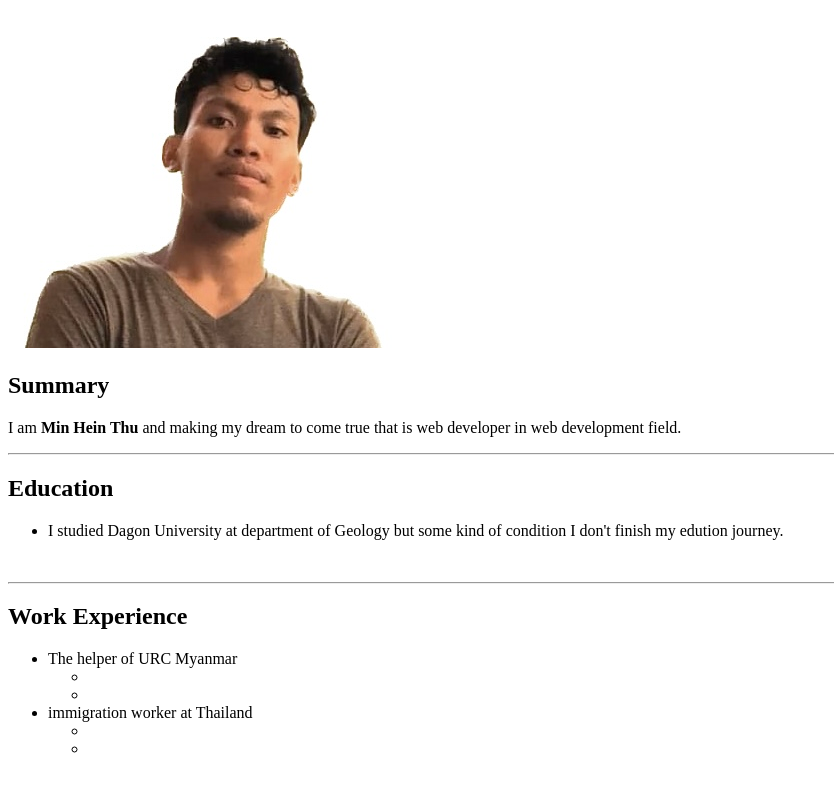
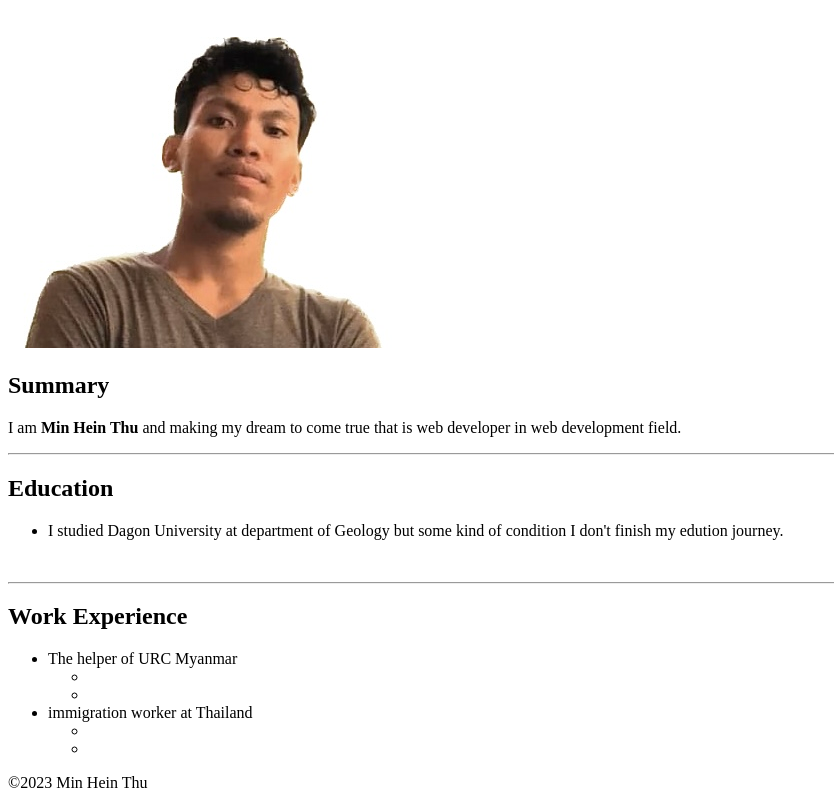
Before and after one commit to MinHeinthu/webproject-, a plain HTML site: page index.html in a window 1280 px wide. Shown: the part 61-869 px from the top of the page, without its empty margins (0-834 px from the left). Before the commit the page ends 835 px from the top, so only its background shows below. Drawn offline with Linux system fonts and the light colour scheme.

Commit message:
add footer

```diff
--- a/index.html
+++ b/index.html
@@ -1,19 +1,22 @@
 <!DOCTYPE html>
 <html lang="en">
+
 <head>
     <title>My Resume</title>
 </head>
+
 <body>
     <h1>Min Hein Thu</h1>
-<br/>
-<img src="Min.jpeg" alt="my photo"/>
-<br/>
+    <br />
+    <img src="Min.jpeg" alt="my photo" />
+    <br />
     <h2>Summary</h2>
     <p>I am <b>Min Hein Thu</b> and making my dream to come true that is web developer in web development field.</p>
     <hr />
     <h2>Education</h2>
     <ul>
-<li>I studied Dagon University at department of Geology but some kind of condition I don't finish my edution journey.</li>
+        <li>I studied Dagon University at department of Geology but some kind of condition I don't finish my edution
+            journey.</li>
     </ul>
     <br>
     <hr>
@@ -32,5 +35,9 @@
             </ul>
         </li>
     </ul>
+    <footer>
+        <p>©2023 Min Hein Thu</p>
+    </footer>
 </body>
+
 </html>
```
Lines whose indentation alone changed are shown as unchanged.
